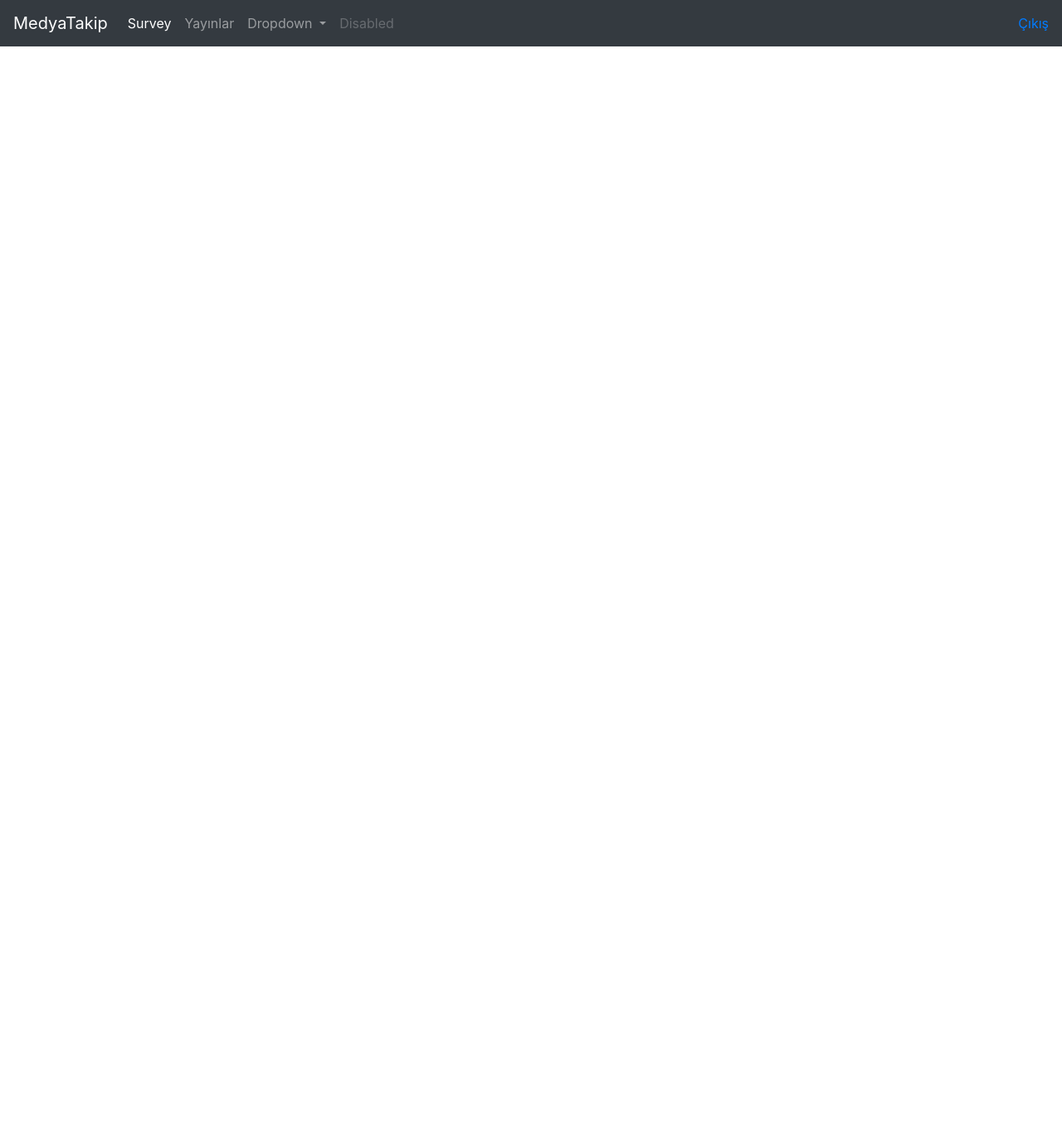
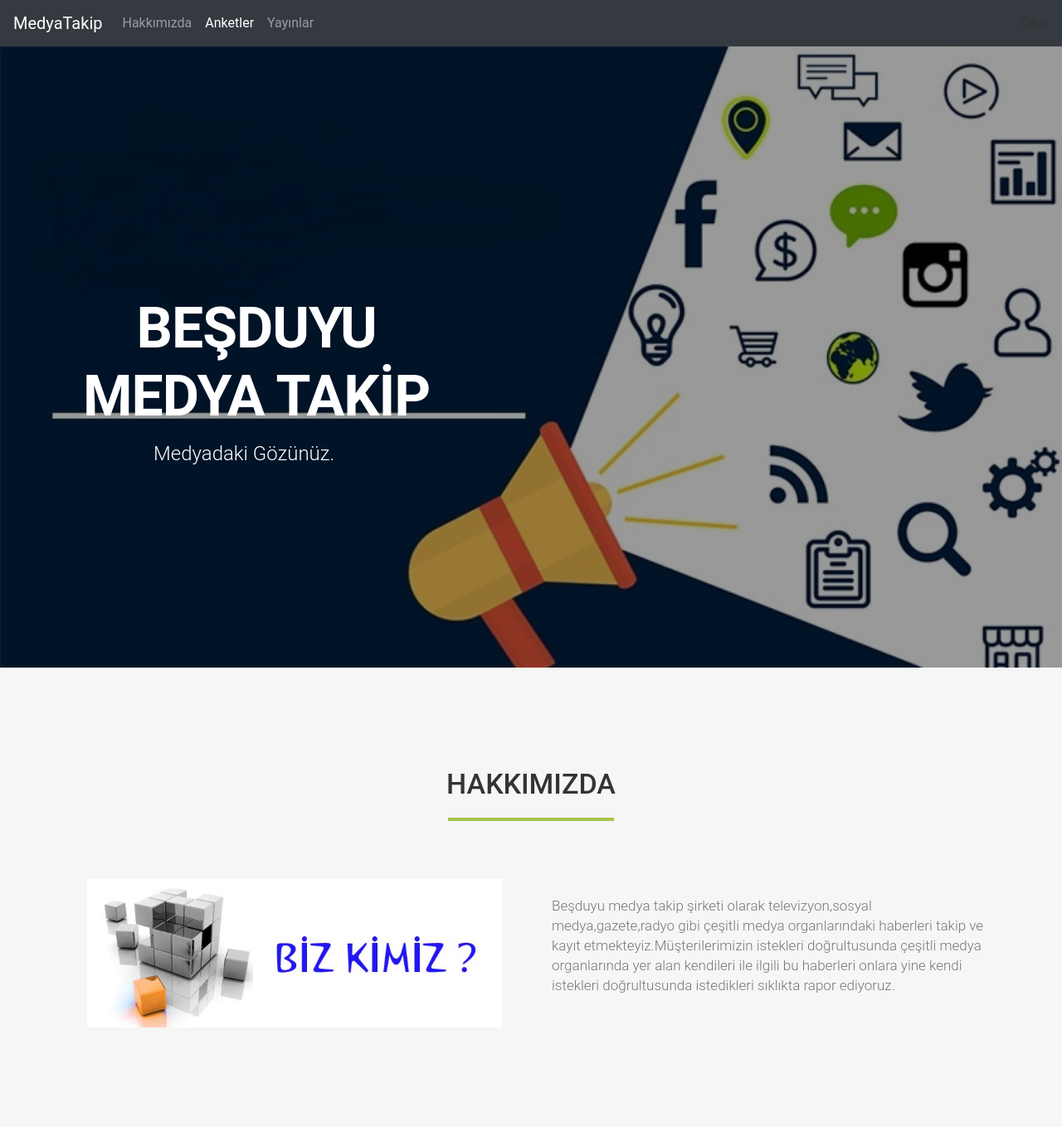
Before and after one commit to jqrust/medyatakip, a Django app: page / in a window 1280 px wide. Shown: the whole page at 83% size. Before the commit the page ends 56 px from the top, so only its background shows below. Run offline with Django 3.2, Linux system fonts and the light colour scheme; the visitor is signed in with stand-in values (Sample User, id 1); some libraries are stand-ins or nearby versions.

Commit message:
Home view

```diff
--- a/main/static/CSS/style.css
+++ b/main/static/CSS/style.css
@@ -0,0 +1,416 @@
+body, html {
+	font-family: 'Roboto', sans-serif;
+	text-rendering: optimizeLegibility !important;
+	-webkit-font-smoothing: antialiased !important;
+	color: #777;
+	font-weight: 300;
+	width: 100% !important;
+	height: 100% !important;
+}
+h2 {
+	margin: 0 0 20px 0;
+	font-weight: 500;
+	font-size: 34px;
+	color: #333;
+	text-transform: uppercase;
+}
+h3 {
+	font-size: 22px;
+	font-weight: 500;
+	color: #333;
+}
+h4 {
+	font-size: 24px;
+	text-transform: uppercase;
+	font-weight: 400;
+	color: #333;
+}
+h4.makale{
+	color: red;
+	font-weight: bold;
+}
+h5 {
+	text-transform: uppercase;
+	font-weight: 700;
+	line-height: 20px;
+}
+h5.altbaslik{
+	color: blue;
+	font-weight: bold;
+}
+p {
+	font-size: 17px;
+}
+p.intro {
+	margin: 12px 0 0;
+	line-height: 24px;
+}
+a {
+	color: #333;
+	font-weight: 400;
+}
+a:hover, a:focus {
+	text-decoration: none;
+	color: #222;
+}
+.cikis a{
+	color: white;
+}
+ul, ol {
+	list-style: none;
+}
+.clearfix:after {
+	visibility: hidden;
+	display: block;
+	font-size: 0;
+	content: " ";
+	clear: both;
+	height: 0;
+}
+.clearfix {
+	display: inline-block;
+}
+* html .clearfix {
+	height: 1%;
+}
+.clearfix {
+	display: block;
+}
+ul, ol {
+	padding: 0;
+	webkit-padding: 0;
+	moz-padding: 0;
+}
+ hr.about{
+	height: 4px;
+	width: 200px;
+	text-align: center;
+	position: relative;
+	background: #a7c44c;
+	margin: 0 auto;
+	margin-bottom: 20px;
+	border: 0;
+}
+hr.content{
+	height: 4px;
+	width: 165px;
+	text-align: center;
+	position: relative;
+	background: #a7c44c;
+	margin: 0 auto;
+	margin-bottom: 20px;
+	border: 0;
+}
+hr.written{
+	height: 4px;
+	width: 140px;
+	text-align: center;
+	position: relative;
+	background: #a7c44c;
+	margin: 0 auto;
+	margin-bottom: 20px;
+	border: 0;
+}
+.btn:active, .btn.active {
+	background-image: none;
+	outline: 0;
+	-webkit-box-shadow: none;
+	box-shadow: none;
+}
+a:focus, .btn:focus, .btn:active:focus, .btn.active:focus, .btn.focus, .btn:active.focus, .btn.active.focus {
+	outline: none;
+	outline-offset: none;
+}
+/* Navigation */
+#menu {
+	padding: 20px;
+	transition: all 0.8s;
+}
+#menu.navbar-default {
+	background-color: rgba(248, 248, 248, 0);
+	border-color: rgba(231, 231, 231, 0);
+}
+#menu a.navbar-brand {
+	font-size: 22px;
+	color: #eee;
+	font-weight: 400;
+	text-transform: uppercase;
+	letter-spacing: 1px;
+}
+#menu.navbar-default .navbar-nav > li > a {
+	text-transform: uppercase;
+	color: #a7c44c;
+	font-weight: 400;
+	font-size: 15px;
+	padding: 5px 0;
+	border: 2px solid transparent;
+	letter-spacing: 0.5px;
+	margin: 10px 15px 0 15px;
+}
+#menu.navbar-default .navbar-nav > li > a:hover {
+	color: #eee;
+}
+.on {
+	background-color: #363636 !important;
+	padding: 0 !important;
+	padding: 10px 0 !important;
+}
+.navbar-default .navbar-nav > .active > a, .navbar-default .navbar-nav > .active > a:hover, .navbar-default .navbar-nav > .active > a:focus {
+	color: red ;
+
+}
+.navbar-toggle {
+	border-radius: 0;
+}
+.navbar-default .navbar-toggle:hover, .navbar-default .navbar-toggle:focus {
+	background-color: #a7c44c;
+	border-color: #a7c44c;
+}
+.navbar-default .navbar-toggle:hover>.icon-bar {
+	background-color: #FFF;
+}
+.section-title {
+	margin-bottom: 70px;
+}
+.section-title p {
+	font-size: 18px;
+}
+.btn-custom {
+	text-transform: uppercase;
+	color: #fff;
+	text-shadow: 0 0 3px #859c3c;
+	background-color: #a7c44c;
+	border: 0;
+	padding: 14px 20px;
+	margin: 0;
+	font-size: 17px;
+	border-radius: 12px 0 12px 0;
+	margin-top: 20px;
+	transition: all 0.5s;
+}
+.btn-custom:hover, .btn-custom:focus, .btn-custom.focus, .btn-custom:active, .btn-custom.active {
+	color: rgba(255,255,255,0.8);
+	background-color: #94ae44;
+}
+/* Header Section */
+.intro {
+
+	width: 100%;
+	padding: 56;
+	background: url(../img/logo.jpg) no-repeat;
+	background-color: #e5e5e5;
+	-webkit-background-size: cover;
+	-moz-background-size: cover;
+	background-size: cover;
+	-o-background-size: cover;
+}
+.intro .overlay {
+	background: rgba(0,0,0,0.40);
+}
+.intro h1 {
+	color: #fff;
+	font-size: 68px;
+	font-weight: 400;
+	margin-top: 0;
+	margin-bottom: 0px;
+	margin-left: 30px;
+	letter-spacing: -1px;
+}
+.intro span {
+	color: #a7c44c;
+	font-weight: 600;
+}
+.intro p {
+	color: #fff;
+	font-size: 24px;
+	font-weight: 300;
+	margin-top: 10px;
+	margin-bottom: 40px;
+}
+header .intro-text {
+	padding-top: 300px;
+	padding-bottom: 200px;
+	text-align: center;
+}
+/* About Section */
+#about {
+	padding: 120px 0;
+	background: #f6f6f6;
+}
+#about h3 {
+	font-size: 20px;
+	text-transform: uppercase;
+}
+#about .about-text {
+	margin-left: 10px;
+	margin-top: 20px;
+}
+#about img {
+	display: inline-block;
+	width: 500px;
+
+}
+#about p {
+	line-height: 24px;
+	margin: 15px 0 30px;
+}
+/* Services Section */
+#services {
+	padding: 120px 0;
+}
+#services .service {
+	padding-left: 40px;
+}
+#services img {
+	width: 300px;
+	border-radius: 75px 0 75px 0;
+	box-shadow: 15px 0 #a7c44c;
+}
+#services h3 {
+	padding: 10px 0;
+	text-transform: uppercase;
+}
+/* Portfolio Section */
+#portfolio {
+	padding: 20px 0;
+	background: #f6f6f6;
+}
+.categories {
+	padding-bottom: 40px;
+	text-align: center;
+}
+ul.cat li {
+	display: inline-block;
+}
+ol.type li {
+	display: inline-block;
+	margin-left: 20px;
+}
+ol.type li a {
+	color: #a7c44c;
+	font-weight: 400;
+	font-size: 15px;
+	padding: 10px 20px;
+	border: 2px solid #a7c44c;
+	border-radius: 10px 0 10px 0;
+	text-transform: uppercase;
+	letter-spacing: 0.5px;
+}
+ol.type li a.active {
+	background: #a7c44c;
+	color: white;
+}
+ol.type li a:hover {
+	background: #a7c44c;
+	color: #fff;
+}
+.isotope-item {
+	z-index: 2
+}
+.isotope-hidden.isotope-item {
+	z-index: 1
+}
+.isotope, .isotope .isotope-item {
+	/* change duration value to whatever you like */
+	-webkit-transition-duration: 0.8s;
+	-moz-transition-duration: 0.8s;
+	transition-duration: 0.8s;
+}
+.isotope-item {
+	margin-right: -1px;
+	-webkit-backface-visibility: hidden;
+	backface-visibility: hidden;
+}
+.isotope {
+	-webkit-backface-visibility: hidden;
+	backface-visibility: hidden;
+	-webkit-transition-property: height, width;
+	-moz-transition-property: height, width;
+	transition-property: height, width;
+}
+.isotope .isotope-item {
+	-webkit-backface-visibility: hidden;
+	backface-visibility: hidden;
+	-webkit-transition-property: -webkit-transform, opacity;
+	-moz-transition-property: -moz-transform, opacity;
+	transition-property: transform, opacity;
+}
+.portfolio-item {
+	margin: 15px 0;
+}
+.portfolio-item .hover-bg {
+	overflow: hidden;
+	position: relative;
+}
+.portfolio-item img {
+	border-radius: 0 50px 0 50px;
+}
+.hover-bg .hover-text {
+	position: absolute;
+	text-align: center;
+	margin: 0 auto;
+	color: #333;
+	background: rgba(255, 255, 255, 0.75);
+	padding: 30% 0 0 0;
+	height: 100%;
+	width: 100%;
+	opacity: 0;
+	transition: all 0.5s;
+	border-radius: 0 50px 0 50px;
+}
+.hover-bg .hover-text>h4 {
+	opacity: 0;
+	color: #333;
+	-webkit-transform: translateY(100%);
+	transform: translateY(100%);
+	transition: all 0.3s;
+	font-size: 18px;
+	font-weight: 400;
+}
+.hover-bg:hover .hover-text>h4 {
+	opacity: 1;
+	-webkit-backface-visibility: hidden;
+	-webkit-transform: translateY(0);
+	transform: translateY(0);
+}
+.hover-bg:hover .hover-text {
+	opacity: 1;
+}
+/* Team Section */
+#team {
+	color: #fff;
+	background: #a7c44c url(../img/team-bg.jpg) center top no-repeat;
+	background-size: cover;
+}
+#team .overlay {
+	padding: 5px 0;
+	background: rgba(167, 196, 76, 0.9);
+}
+#team h2, #team p {
+	color: #fff;
+}
+#team hr {
+	background: #fff;
+}
+#team h3 {
+	color: #fff;
+	font-weight: 500;
+	font-size: 20px;
+	margin: 5px 0;
+}
+#team .team-img {
+	width: 200px;
+	height: 200px;
+	border-radius: 50px 0 50px 0;
+	box-shadow: 15px 0 #96b044;
+}
+#team .thumbnail {
+	background: transparent;
+	border: 0;
+}
+#team .thumbnail .caption {
+	padding-top: 10px;
+}
+#team .thumbnail .caption p {
+	color: #fff;
+}
--- a/main/templates/base.html
+++ b/main/templates/base.html
@@ -19,6 +19,7 @@
     <title> Medya Takip </title>
 </head>
 <body>
+
     <nav class="navbar navbar-expand-lg navbar-dark bg-dark">
         <a class="navbar-brand" href="{% url 'main:home' %}">MedyaTakip</a>
         <button class="navbar-toggler" type="button" data-toggle="collapse" data-target="#navbarSupportedContent" aria-controls="navbarSupportedContent" aria-expanded="false" aria-label="Toggle navigation">
@@ -27,35 +28,42 @@
 
         <div class="collapse navbar-collapse" id="navbarSupportedContent">
             <ul class="navbar-nav mr-auto">
+                <li class="nav-item">
+                    <a class="nav-link" href="#about">Hakkımızda</a>
+                </li>
                 <li class="nav-item active">
-                    <a class="nav-link" href="{% url 'main:survey_list' %}">Survey <span class="sr-only">(current)</span></a>
+                    <a class="nav-link" href="{% url 'main:survey_list' %}">Anketler <span class="sr-only">(current)</span></a>
                 </li>
                 <li class="nav-item">
                     <a class="nav-link" href="{% url 'main:publication_list' %}">Yayınlar</a>
                 </li>
-                <li class="nav-item dropdown">
-                    <a class="nav-link dropdown-toggle" href="#" id="navbarDropdown" role="button" data-toggle="dropdown" aria-haspopup="true" aria-expanded="false">
-                        Dropdown
-                    </a>
-                    <div class="dropdown-menu" aria-labelledby="navbarDropdown">
-                        <a class="dropdown-item" href="#">Action</a>
-                        <a class="dropdown-item" href="#">Another action</a>
-                        <div class="dropdown-divider"></div>
-                        <a class="dropdown-item" href="#">Something else here</a>
-                    </div>
-                </li>
-                <li class="nav-item">
-                    <a class="nav-link disabled" href="#" tabindex="-1" aria-disabled="true">Disabled</a>
-                </li>
             </ul>
             {% if user.is_authenticated %}
-            <a class="nav-item active" href="{% url 'main:logout' %}">Çıkış</a>
+            <a class="nav-item active" id="cikis" href="{% url 'main:logout' %}">Çıkış</a>
             {% else %}
             <a class="nav-item active" href="{% url 'main:login' %}">Giriş</a>
             {% endif %}
 
         </div>
     </nav>
+    <header id="Header">
+      <div class="intro">
+        <div class="overlay">
+          <div class="container">
+            <div class="row">
+              <div class="intro-text ">
+                <h1><strong>BEŞDUYU</strong></h1>
+                <h1><strong>MEDYA TAKİP</strong></h1>
+                <p class="">Medyadaki Gözünüz. </p>
+                </div>
+            </div>
+          </div>
+        </div>
+      </div>
+    </header>
+
+
+</div>
     {% block content %}
 
     {% endblock %}
--- a/main/templates/main/home.html
+++ b/main/templates/main/home.html
@@ -1,5 +1,22 @@
 {% extends 'base.html' %}
 
 {% block content %}
-
+    <div id="about">
+        <div class="container ">
+        <div class="section-title text-center center wow bounce ">
+            <h2>Hakkımızda</h2>
+            <hr class="about">
+        </div>
+        <div class="row">
+            <div class="col-xs-12 col-md-6 text-center "> <img src="../static/img/biz.jpg" alt=""> </div>
+            <div class="col-xs-12 col-md-6">
+            <div class="about-text ">
+            <p>
+                Beşduyu medya takip şirketi olarak televizyon,sosyal medya,gazete,radyo gibi çeşitli medya organlarındaki  haberleri takip ve kayıt etmekteyiz.Müşterilerimizin istekleri doğrultusunda çeşitli medya organlarında yer alan kendileri ile ilgili bu haberleri onlara yine kendi istekleri doğrultusunda istedikleri sıklıkta rapor ediyoruz.
+            </p>
+            </div>
+            </div>
+        </div>
+        </div>
+    </div>
 {% endblock %}
--- a/main/templates/main/login.html
+++ b/main/templates/main/login.html
@@ -1,7 +1,7 @@
 {% extends 'base.html' %}
 {% load bootstrap4 %}
 {% block content %}
-<div class="container">
+<div class="container loginform">
     <div class="d-flex justify-content-center h-100">
         <div class="card">
             <div class="card-header">
--- a/main/templates/main/publication_list.html
+++ b/main/templates/main/publication_list.html
@@ -1,6 +1,7 @@
 {% extends 'base.html' %}
 
 {% block content %}
+<h2>Yayınlar</h2>
 <div class="container">
     <h1>Yayınlar</h1>
     <ul class="list-group">
--- a/main/templates/main/survey_list.html
+++ b/main/templates/main/survey_list.html
@@ -2,6 +2,7 @@
 
 {% block content %}
 <div class="container">
+    <h2>Anketler</h2>
     <ul class="list-group">
         {% for object in object_list %}
         <li class="list-group-item"><a href= "{% url 'main:survey_detail' object.id  %}"> {{ object.name }} </a> </li>
```
Also changed, not shown: main/static/img/biz.jpg (added), main/static/img/logo.jpg (added).
